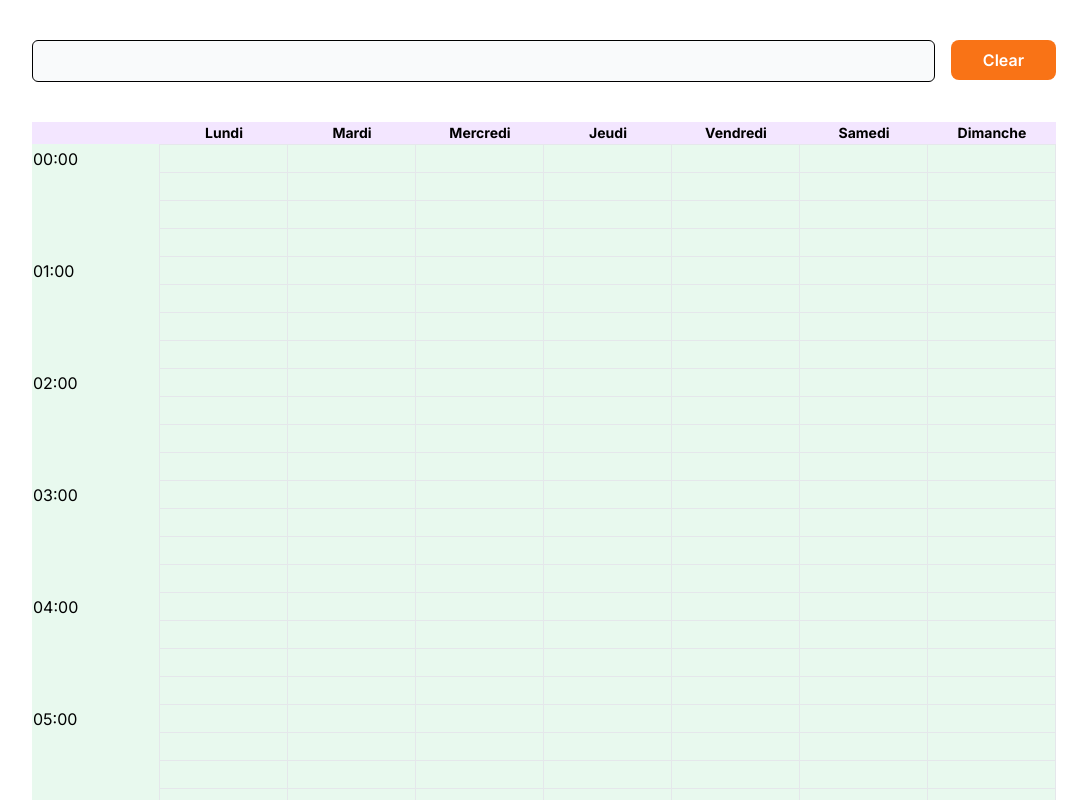
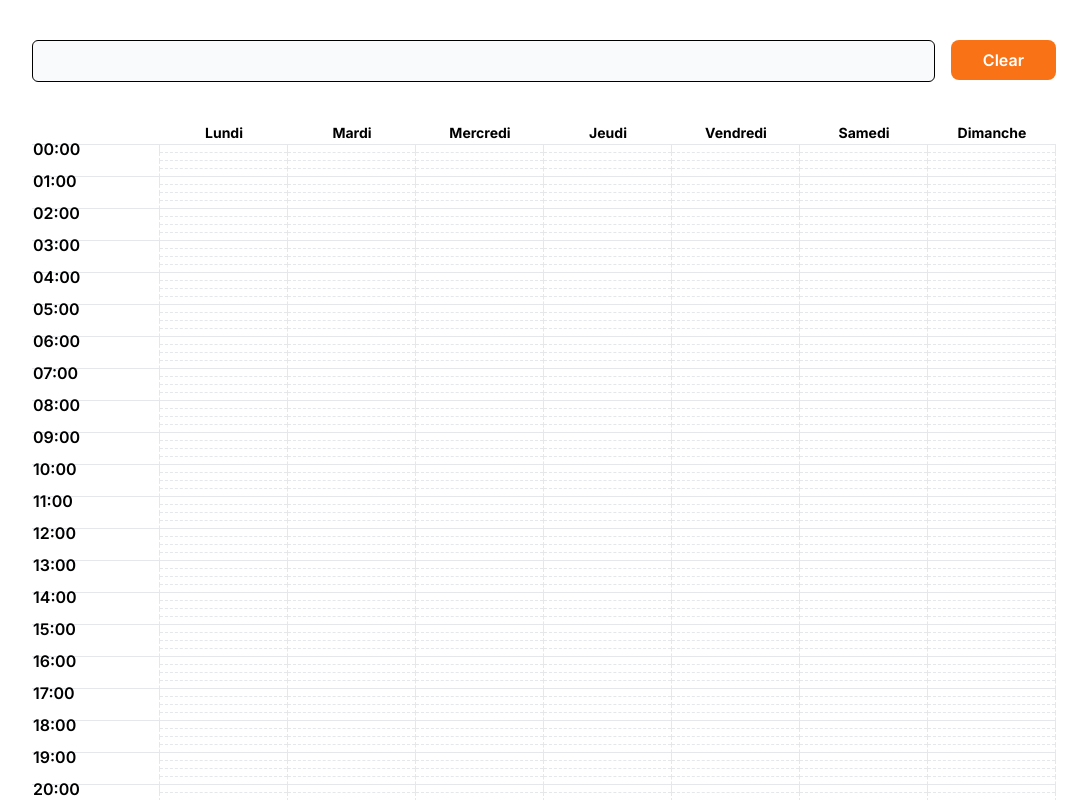
Before and after one commit to Xageze/calendar-app, a Next.js app: page / in a window 1280 px wide. Shown: the top 800 px of the page, without its empty margins (96-1183 px from the left). Built offline with nearby package versions, Linux system fonts and the light colour scheme.

Commit message:
Rework calendar style

```diff
--- a/components/CalendarV3.tsx
+++ b/components/CalendarV3.tsx
@@ -86,7 +86,6 @@ export const CalendarV3: React.FC = () => {
       );
     } catch (error) {
       setGoodOSMFormat(false);
-      console.log(error);
     }
   }
 
@@ -170,7 +169,7 @@ export const CalendarV3: React.FC = () => {
       </p>
 
       {/* CALENDAR HEADER */}
-      <table className="w-[80%] bg-purple-400/20">
+      <table className="w-[80%]">
         <thead>
           <tr>
             <th className="w-[12.5%]" />
@@ -184,7 +183,7 @@ export const CalendarV3: React.FC = () => {
       </table>
 
       {/* CALENDAR BODY */}
-      <table className="relative mb-10 w-[80%] bg-green-500/10">
+      <table className="relative mb-10 w-[80%]">
         <DateRange
           goodInputValue={goodOSMFormat}
           events={events}
@@ -192,9 +191,14 @@ export const CalendarV3: React.FC = () => {
           setOh={setOh}
         />
         <tbody>
-          {hours.map((hour) => (
+          {hours.map((hour, i) => (
             <tr key={hour}>
-              <td className="w-[12.5%]">{hour.endsWith("00") && hour}</td>
+              <td
+                className="font-semibold w-[12.5%] leading-[0px]"
+                style={i % 4 === 0 ? { borderTop: "1px solid #e5e7eb" } : {}}
+              >
+                {hour.endsWith("00") && hour}
+              </td>
               <CustomTd
                 setMouseDown={setMouseDown}
                 setMouseUp={setMouseUp}
@@ -204,6 +208,7 @@ export const CalendarV3: React.FC = () => {
                 hour={hour}
                 inDateRange={handleinDateRange("Monday", hour)}
                 isHovering={handleTDHoverColor("Monday", hour)}
+                index={i}
               />
               <CustomTd
                 setMouseDown={setMouseDown}
@@ -214,6 +219,7 @@ export const CalendarV3: React.FC = () => {
                 hour={hour}
                 inDateRange={handleinDateRange("Tuesday", hour)}
                 isHovering={handleTDHoverColor("Tuesday", hour)}
+                index={i}
               />
               <CustomTd
                 setMouseDown={setMouseDown}
@@ -224,6 +230,7 @@ export const CalendarV3: React.FC = () => {
                 hour={hour}
                 inDateRange={handleinDateRange("Wednesday", hour)}
                 isHovering={handleTDHoverColor("Wednesday", hour)}
+                index={i}
               />
               <CustomTd
                 setMouseDown={setMouseDown}
@@ -234,6 +241,7 @@ export const CalendarV3: React.FC = () => {
                 hour={hour}
                 inDateRange={handleinDateRange("Thursday", hour)}
                 isHovering={handleTDHoverColor("Thursday", hour)}
+                index={i}
               />
               <CustomTd
                 setMouseDown={setMouseDown}
@@ -244,6 +252,7 @@ export const CalendarV3: React.FC = () => {
                 hour={hour}
                 inDateRange={handleinDateRange("Friday", hour)}
                 isHovering={handleTDHoverColor("Friday", hour)}
+                index={i}
               />
               <CustomTd
                 setMouseDown={setMouseDown}
@@ -254,6 +263,7 @@ export const CalendarV3: React.FC = () => {
                 hour={hour}
                 inDateRange={handleinDateRange("Saturday", hour)}
                 isHovering={handleTDHoverColor("Saturday", hour)}
+                index={i}
               />
               <CustomTd
                 setMouseDown={setMouseDown}
@@ -264,6 +274,7 @@ export const CalendarV3: React.FC = () => {
                 hour={hour}
                 inDateRange={handleinDateRange("Sunday", hour)}
                 isHovering={handleTDHoverColor("Sunday", hour)}
+                index={i}
               />
             </tr>
           ))}
--- a/components/CustomTd.tsx
+++ b/components/CustomTd.tsx
@@ -10,6 +10,7 @@ type Props = {
   hour: string;
   inDateRange?: boolean;
   isHovering?: boolean;
+  index: number;
 };
 
 export const CustomTd: React.FC<Props> = ({
@@ -21,6 +22,7 @@ export const CustomTd: React.FC<Props> = ({
   hour,
   inDateRange,
   isHovering,
+  index,
 }) => {
   return (
     <td
@@ -36,9 +38,12 @@ export const CustomTd: React.FC<Props> = ({
       }}
       onMouseOver={() => handleMouseMove(day, hour)}
       className={clsx(
-        "w-[12.5%] h-7 border select-none",
+        "w-[12.5%] h-2 select-none",
         isHovering && "bg-purple-100",
-        inDateRange && "cursor-not-allowed"
+        inDateRange && "cursor-not-allowed",
+        index % 4 === 0
+          ? "border-t border-solid border-l border-r"
+          : "border-t border-dashed border-l border-r"
       )}
     />
   );
--- a/components/DateRange.tsx
+++ b/components/DateRange.tsx
@@ -1,3 +1,10 @@
+import {
+  marginLeft,
+  baseMarginYPx,
+  tdHeightPx,
+  YOffsetPx,
+  fullheightPx,
+} from "@/utils/calendarFront";
 import handleClickDeleteDiv from "@/utils/handleClickDeleteDiv";
 import { DateTime } from "luxon";
 import React from "react";
@@ -23,13 +30,13 @@ export const DateRange: React.FC<Props> = ({
           // TODO Améliorer cette magouille ?
           const minuteOffsets = {
             0: 0,
-            15: 28,
-            30: 56,
-            45: 84,
+            15: tdHeightPx,
+            30: tdHeightPx * 2,
+            45: tdHeightPx * 3,
           };
 
           const topOffset =
-            event.start.getHours() * 112 +
+            event.start.getHours() * YOffsetPx +
             minuteOffsets[event.start.getMinutes() as 0 | 15 | 30 | 45];
 
           const leftOffset = DateTime.fromJSDate(event.start).weekday;
@@ -41,6 +48,7 @@ export const DateRange: React.FC<Props> = ({
               "minutes"
             ).minutes;
             // DIV CASE A
+
             return (
               <div
                 key={index}
@@ -48,12 +56,14 @@ export const DateRange: React.FC<Props> = ({
                   handleClickDeleteDiv(index, events, oh, setOh);
                 }}
                 className={
-                  "absolute text-xs text-center font-semibold text-white w-[11.5%] bg-rose-400 z-10 border border-rose-600 rounded-t-md rounded-b-md"
+                  "absolute cursor-pointer text-xs text-center font-semibold text-white w-[12%] bg-rose-400 z-10 border border-rose-600 rounded-t-md rounded-b-md"
                 }
                 style={{
-                  marginTop: `${5 + topOffset}px`,
-                  marginLeft: `${leftOffset * 12.5 + 0.5}%`,
-                  height: `${28 + (minutesDiff / 15) * 28 - 10}px`,
+                  marginTop: `${baseMarginYPx + topOffset}px`,
+                  marginLeft: `${leftOffset * marginLeft + 0.25}%`,
+                  height: `${
+                    8 + (minutesDiff / 15) * tdHeightPx - baseMarginYPx * 2
+                  }px`,
                 }}
               >
                 {DateTime.fromJSDate(event.start).toFormat("HH:mm") +
@@ -79,12 +89,14 @@ export const DateRange: React.FC<Props> = ({
                       handleClickDeleteDiv(index, events, oh, setOh);
                     }}
                     className={
-                      "absolute text-xs text-center font-semibold text-white w-[11.5%] bg-rose-400 z-10 border border-rose-600 rounded-t-md rounded-b-md"
+                      "absolute cursor-pointer text-xs text-center font-semibold text-white w-[12%] bg-rose-400 z-10 border border-rose-600 rounded-t-md rounded-b-md"
                     }
                     style={{
-                      top: `${5 + topOffset}px`,
-                      left: `${leftOffset * 12.5 + 0.5}%`,
-                      height: `${2706 - topOffset}px`,
+                      top: `${baseMarginYPx + topOffset}px`,
+                      left: `${leftOffset * marginLeft + 0.25}%`,
+                      height: `${
+                        fullheightPx - topOffset - baseMarginYPx * 2
+                      }px`,
                     }}
                   >
                     {DateTime.fromJSDate(event.start).toFormat("HH:mm") +
@@ -101,12 +113,12 @@ export const DateRange: React.FC<Props> = ({
                       handleClickDeleteDiv(index, events, oh, setOh);
                     }}
                     className={
-                      "absolute text-xs text-center font-semibold text-white w-[11.5%] bg-rose-400 z-10 border border-rose-600 rounded-t-md rounded-b-md"
+                      "absolute cursor-pointer text-xs text-center font-semibold text-white w-[12%] bg-rose-400 z-10 border border-rose-600 rounded-t-md rounded-b-md"
                     }
                     style={{
-                      top: "5px",
-                      left: `${(i + leftOffset) * 12.5 + 0.5}%`,
-                      height: `${2706}px`,
+                      top: baseMarginYPx,
+                      left: `${(i + leftOffset) * marginLeft + 0.25}%`,
+                      height: `${fullheightPx - baseMarginYPx * 2}px`,
                     }}
                   >
                     {"00:00 C 00:00"}
@@ -116,7 +128,7 @@ export const DateRange: React.FC<Props> = ({
                 DateTime.fromJSDate(event.end).toFormat("HH:mm") !== "00:00"
               ) {
                 const lastDivBottomOffset =
-                  DateTime.fromJSDate(event.end).hour * 112 +
+                  DateTime.fromJSDate(event.end).hour * YOffsetPx +
                   minuteOffsets[event.end.getMinutes() as 0 | 15 | 30 | 45];
 
                 elements.push(
@@ -127,12 +139,14 @@ export const DateRange: React.FC<Props> = ({
                       handleClickDeleteDiv(index, events, oh, setOh);
                     }}
                     className={
-                      "absolute text-xs text-center font-semibold text-white w-[11.5%] bg-rose-400 z-10 border border-rose-600 rounded-t-md rounded-b-md"
+                      "absolute cursor-pointer text-xs text-center font-semibold text-white w-[12%] bg-rose-400 z-10 border border-rose-600 rounded-t-md rounded-b-md"
                     }
                     style={{
-                      top: "5px",
-                      left: `${(i + leftOffset) * 12.5 + 0.5}%`,
-                      height: `${28 + lastDivBottomOffset - 10}px`,
+                      top: baseMarginYPx,
+                      left: `${(i + leftOffset) * marginLeft + 0.25}%`,
+                      height: `${
+                        tdHeightPx + lastDivBottomOffset - baseMarginYPx * 2
+                      }px`,
                     }}
                   >
                     {"00:00 D " +
--- /dev/null
+++ b/utils/calendarFront.ts
@@ -0,0 +1,7 @@
+const YOffsetPx = 32;
+const baseMarginYPx = 2;
+const marginLeft = 12.5;
+const tdHeightPx = 8;
+const fullheightPx = tdHeightPx * 24 * 4 + tdHeightPx;
+
+export { YOffsetPx, baseMarginYPx, marginLeft, tdHeightPx, fullheightPx };
```
